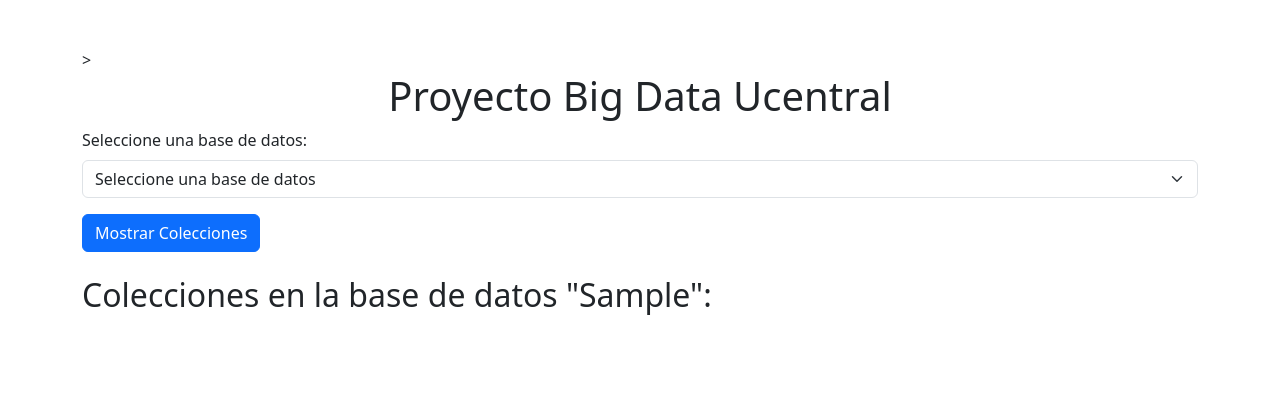
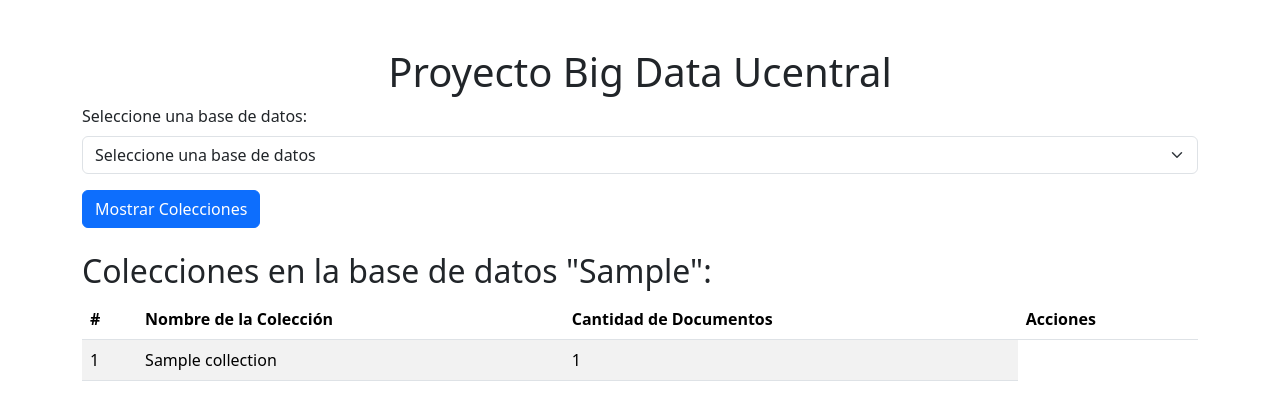
Before and after one commit to D31V1X/BigDataApp, a Flask app: template templates/gestionMongoDB.html in a window 1280 px wide. Shown: the part 211-631 px from the top of the page. Run offline with Flask 3, Linux system fonts and the light colour scheme; the template is opened without the code that fills it: most values are stand-ins (such as "Sample title", 1, 10 or a date in 2020).

Commit message:
Add files via upload

```diff
--- a/templates/gestionMongoDB.html
+++ b/templates/gestionMongoDB.html
@@ -30,7 +30,7 @@
     </div>
 </header>
         <div class="container mt-5">
->            <div class="text-center"><h1>Proyecto Big Data Ucentral </h1></div>
+            <div class="text-center"><h1>Proyecto Big Data Ucentral </h1></div>
              {% if error_message %}
                 <div class="alert alert-danger" role="alert">
                     {{ error_message }}
@@ -50,7 +50,7 @@
             </form>
             {% if selected_db %}
                 <h2 class="mt-4">Colecciones en la base de datos "{{ selected_db }}":</h2>
-                {% if  collections_data %}
+                {% if  collection_data %}
                 <table class="table table-striped">
                     <thead>
                         <tr>
```
